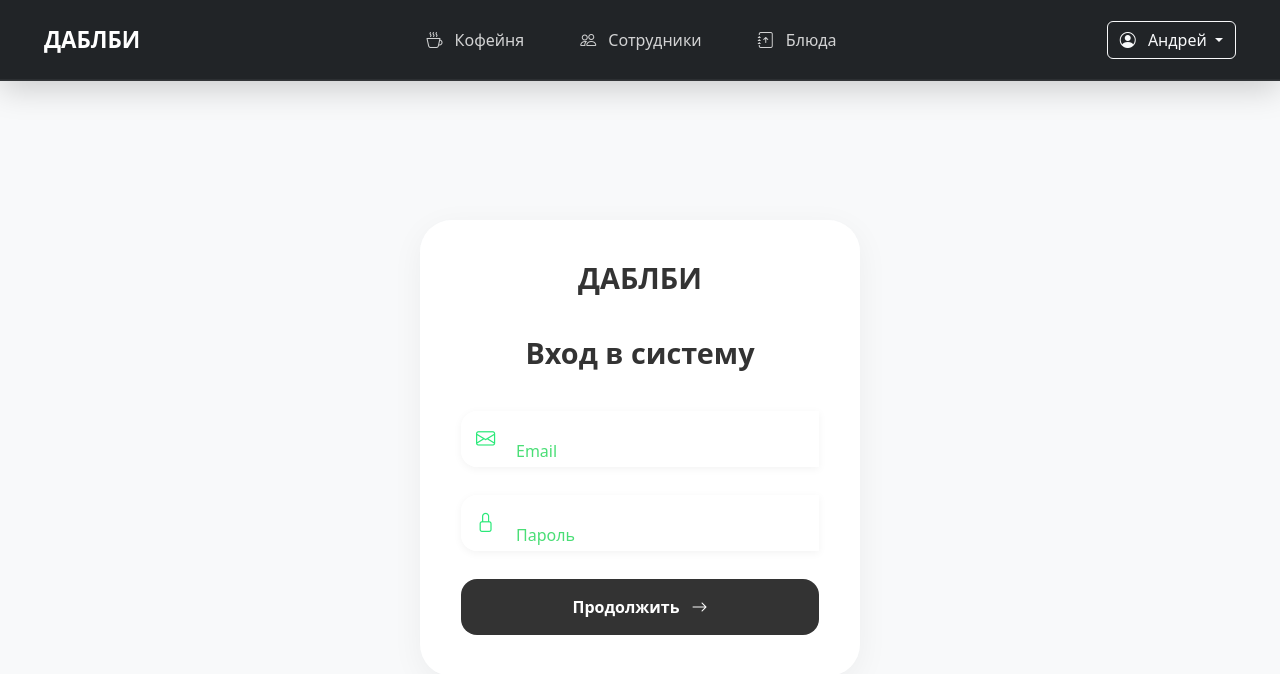
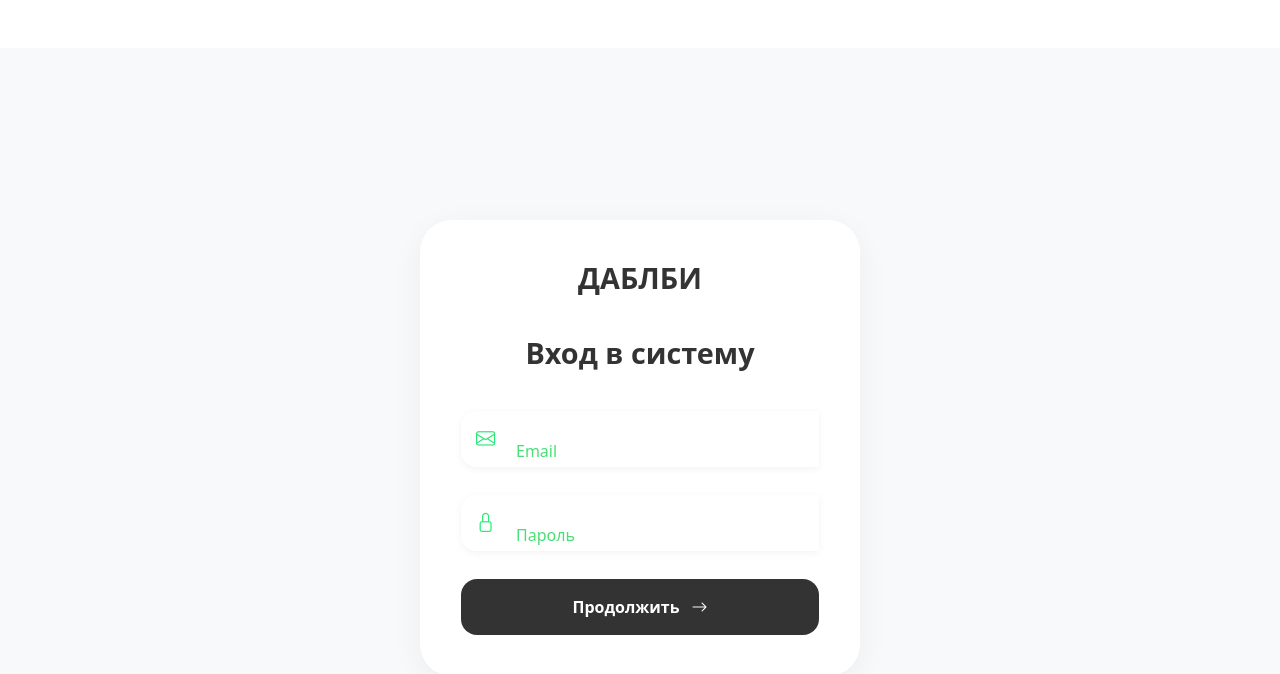
Before and after one commit to withapoll/doubleB-CRM, a Vue app: page / in a window 1280 px wide. Shown: the top 674 px of the page. Built offline with nearby package versions, Linux system fonts and the light colour scheme.

Commit message:
made navbar invisible for login screen & added logo

```diff
--- a/src/App.vue
+++ b/src/App.vue
@@ -1,6 +1,6 @@
 <template>
   <div class="app-wrapper">
-    <NavBar />
+    <NavBar v-if="showNavbar" />
 
     <main class="main-content">
       <div class="container mt-5">
@@ -12,11 +12,22 @@
 
 <script>
 import NavBar from '/src/components/NavBar.vue'
+import { computed } from 'vue'
+import { useRoute } from 'vue-router'
 
 export default {
   components: {
     NavBar,
   },
+  setup() {
+    const route = useRoute()
+
+    const showNavbar = computed(() => route.path !== '/')
+
+    return {
+      showNavbar
+    }
+  }
 }
 </script>
 
```
Also changed, not shown: 1 other file (tests, documents, lock files or other folders).
